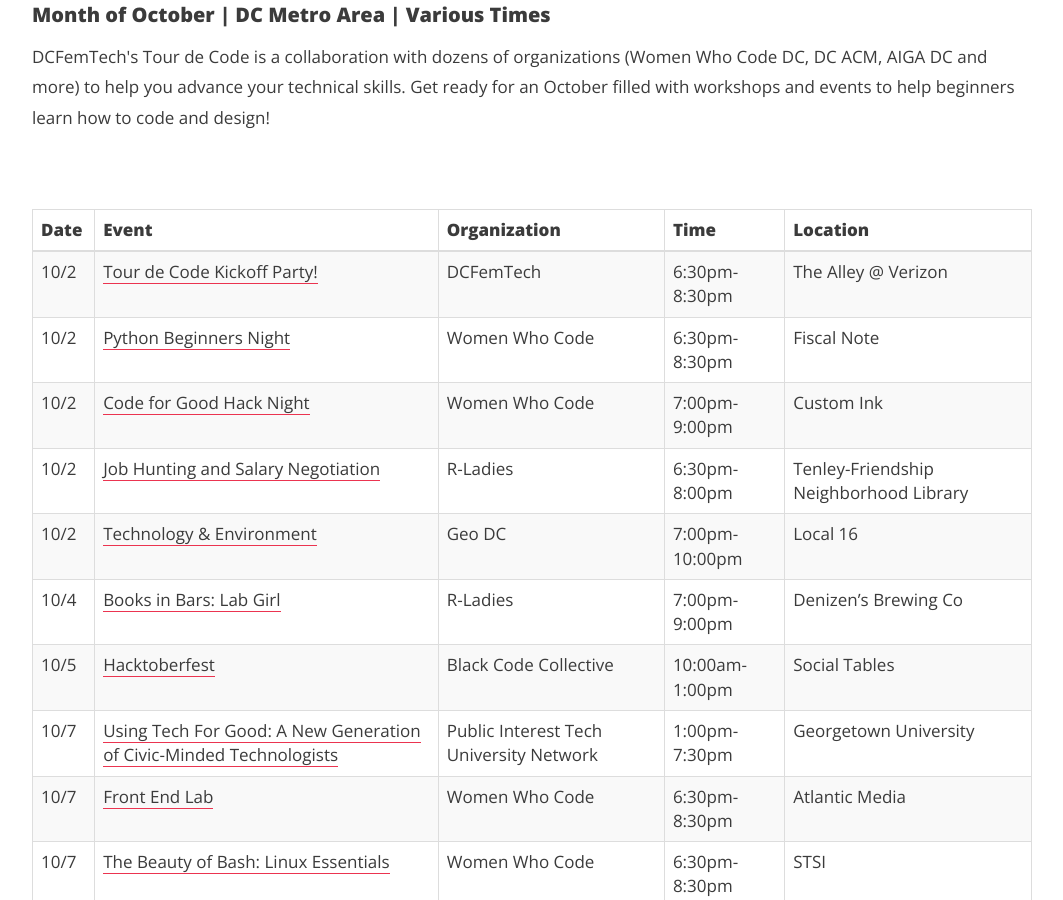
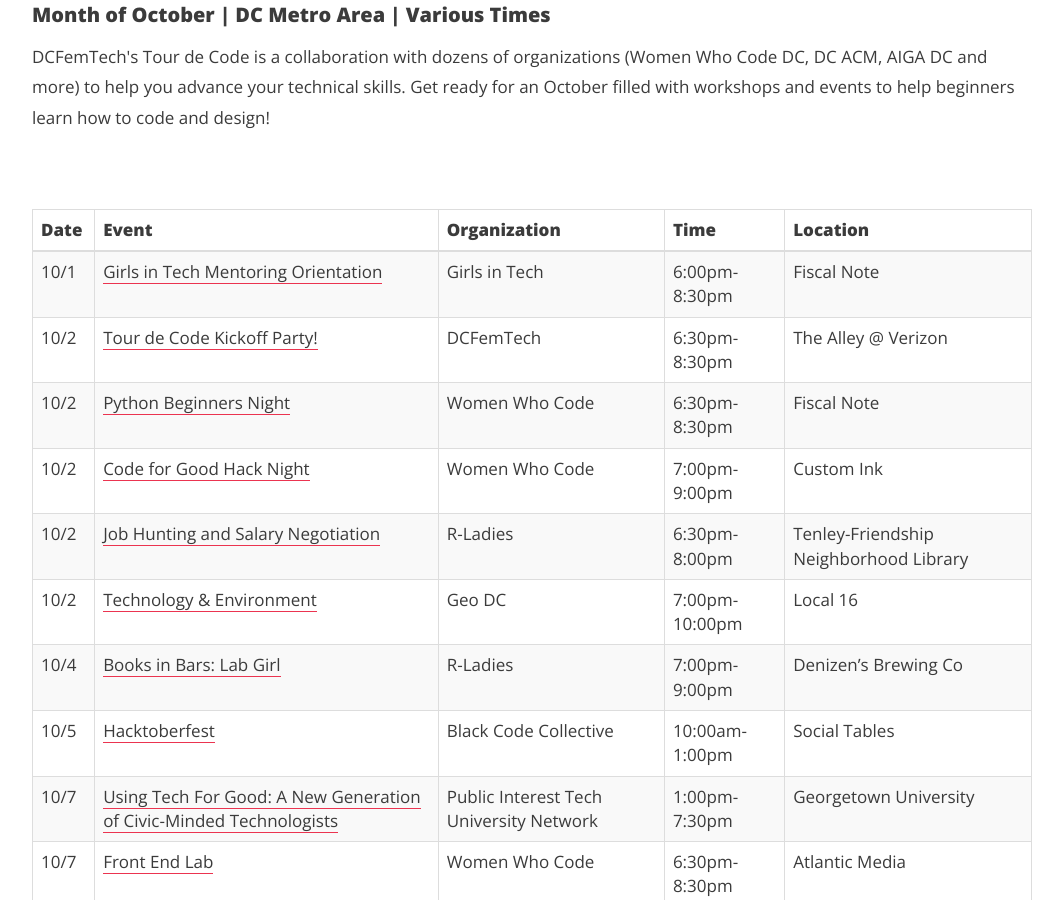
Before and after one commit to dcfemtech/dcfemtech.github.io, a Jekyll site: the page built from _events/tourdecode-2019.md, in a window 1280 px wide and 900 px high, scrolled down 516 px. Shown: the whole window, without its empty margins (108-1171 px from the left). Built offline with Jekyll 4.4.1, drawn with Linux system fonts in a browser that asks for light colours.

Commit message:
Added one event on 10/1

```diff
--- a/_events/tourdecode-2019.md
+++ b/_events/tourdecode-2019.md
@@ -19,6 +19,7 @@
 ---
 | Date  | Event                  | Organization                         | Time                  | Location                |
 |-------|------------------------|--------------------------------------|-----------------------|-------------------------|
+| 10/1  | [Girls in Tech Mentoring Orientation](https://womenintechnology.wufoo.com/forms/zlrjtzv09hyitt/) | Girls in Tech                            | 6:00pm-8:30pm |  Fiscal Note                    |
 | 10/2  | [Tour de Code Kickoff Party!](https://www.eventbrite.com/e/dcfemtech-tour-de-code-kickoff-tickets-72648677149) | DCFemTech                            | 6:30pm-8:30pm |  The Alley @ Verizon                    |
 | 10/2  | [Python Beginners Night](https://www.meetup.com/Women-Who-Code-DC/events/264989626/) | Women Who Code                            | 6:30pm-8:30pm |  Fiscal Note                    |
 | 10/2  | [Code for Good Hack Night](https://www.meetup.com/Women-Who-Code-DC/events/265046615/) | Women Who Code                            | 7:00pm-9:00pm |  Custom Ink                    |
```
